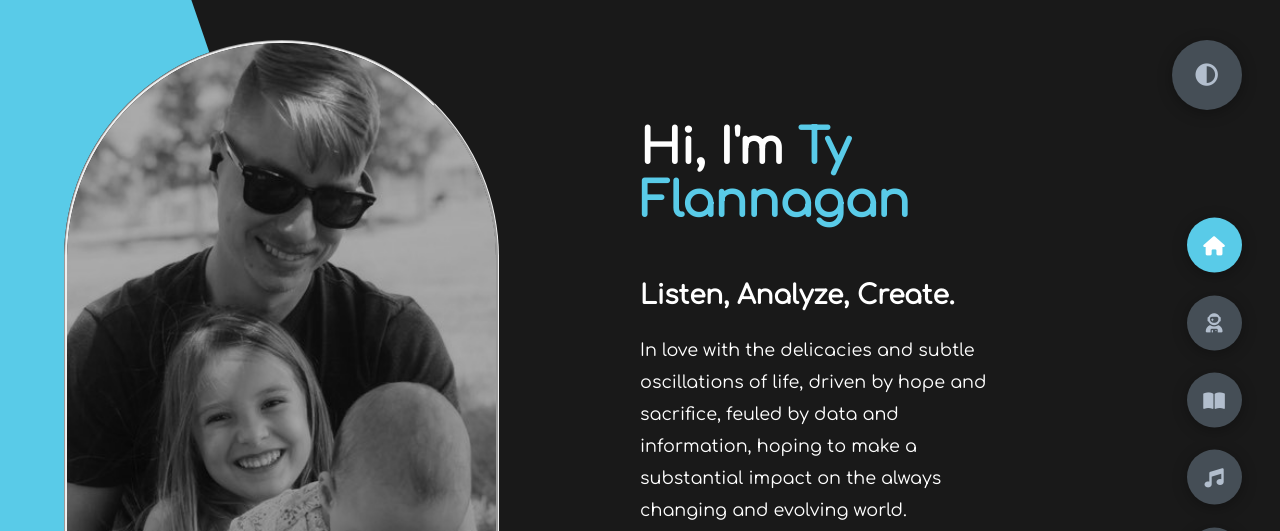
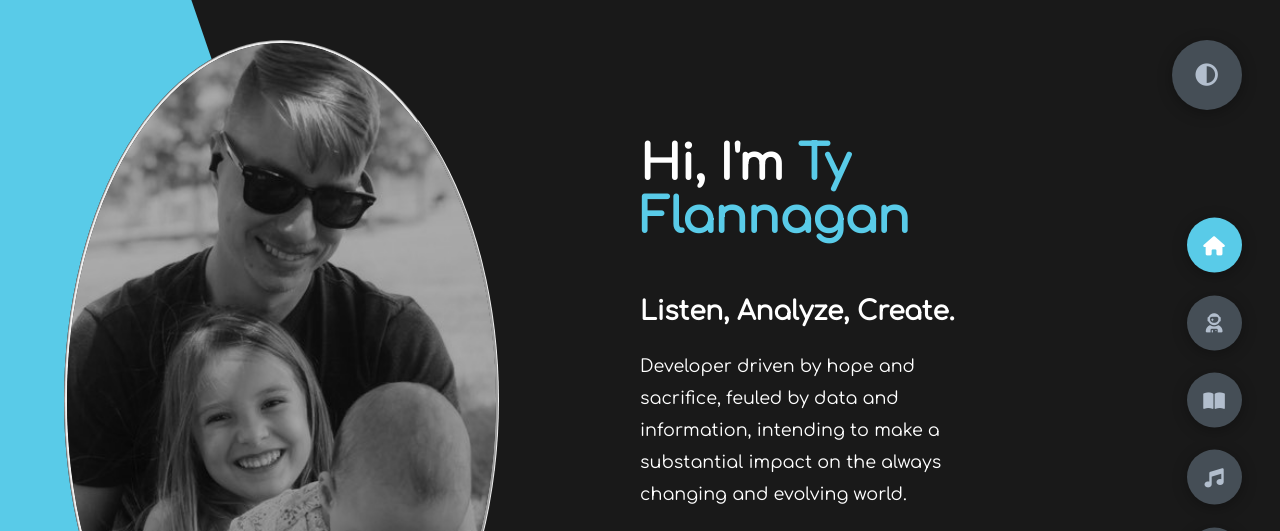
Before and after one commit to tflannagan/Portfolio, a plain HTML site: page index.html in a window 1280 px wide. Shown: the top 531 px of the page. Drawn offline with Linux system fonts and the light colour scheme.

Commit message:
updated hero bio section

```diff
--- a/index.html
+++ b/index.html
@@ -26,7 +26,7 @@
                     <h2>Listen, Analyze, Create.</h2>
                 </h1>
                 <p>
-                    In love with the delicacies and subtle oscillations of life, driven by hope and sacrifice, feuled by data and information, hoping to make a substantial impact on the always changing and evolving world.
+                    Developer driven by hope and sacrifice, feuled by data and information, intending to make a substantial impact on the always changing and evolving world.
                 </p>
                 <div class="btn-con">
                     <a href="./assets/Ty's Resume (2022) (Update).pdf" class="main-btn">
--- a/styles/styles.scss
+++ b/styles/styles.scss
@@ -207,7 +207,7 @@ section {
 
       }
       .image {
-          border-radius: 1000px;
+          border-radius: 100%;
 
           height: 90%;
           width: 68%;
@@ -215,7 +215,7 @@ section {
           background-color: var(--color-black);
           transition: all .5s ease-in-out;
           img {
-              border-radius: 1000px;
+              border-radius: 100%;
               border-style: groove;
               width: 100%;
               height: 100%;
```
Also changed, not shown: css/styles.css, img/hero_portrait2.jpg (added), 1 other file.
